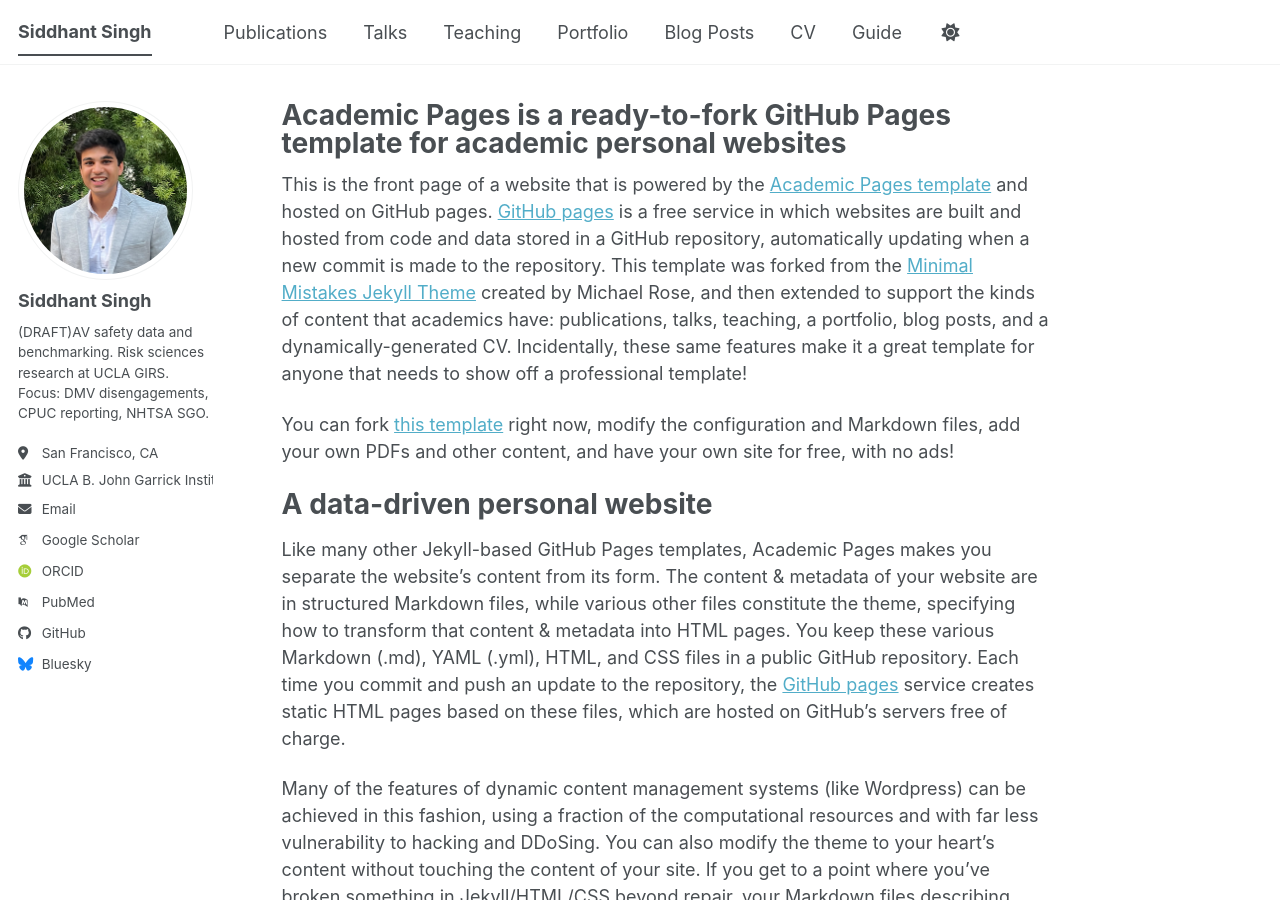
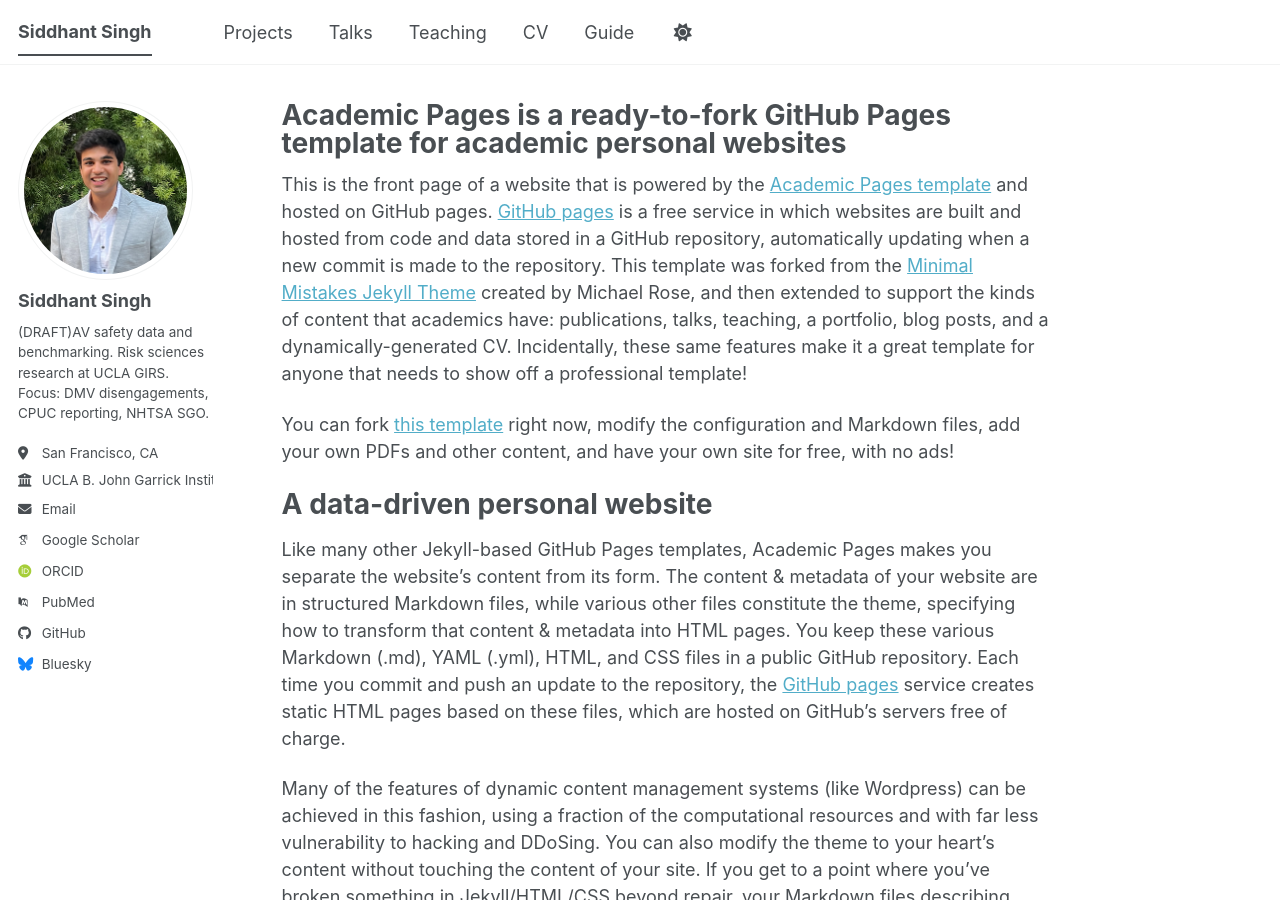
Before and after one commit to sidsingh30/sidsingh30.github.io, a Jekyll site: the page built from _pages/about.md, in a window 1280 px wide and 900 px high. Built offline with Jekyll 4.4.1, drawn with Linux system fonts in a browser that asks for light colours; some web fonts are replaced; a script bundle is joined from its source files by our own code; library files that are not in the unit come from our copies.

Commit message:
Update navigation.yml to modify main menu items

```diff
--- a/_data/navigation.yml
+++ b/_data/navigation.yml
@@ -8,8 +8,8 @@
 #      Markdown formatted page while the second is generated using JSON.
 
 main:
-  - title: "Publications"
-    url: /publications/
+  - title: "Projects"
+    url: /portfolio/
 
   - title: "Talks"
     url: /talks/
@@ -17,14 +17,14 @@
   - title: "Teaching"
     url: /teaching/
 
-  - title: "Portfolio"
-    url: /portfolio/
-
-  - title: "Blog Posts"
-    url: /year-archive/
-
   - title: "CV"
     url: /cv/
+
+  #- title: "Blog Posts"
+  #  url: /year-archive/
+
+  #- title: "CV"
+   # url: /cv/
 
   # - title: "CV"
   #   url: /cv-json/
```
